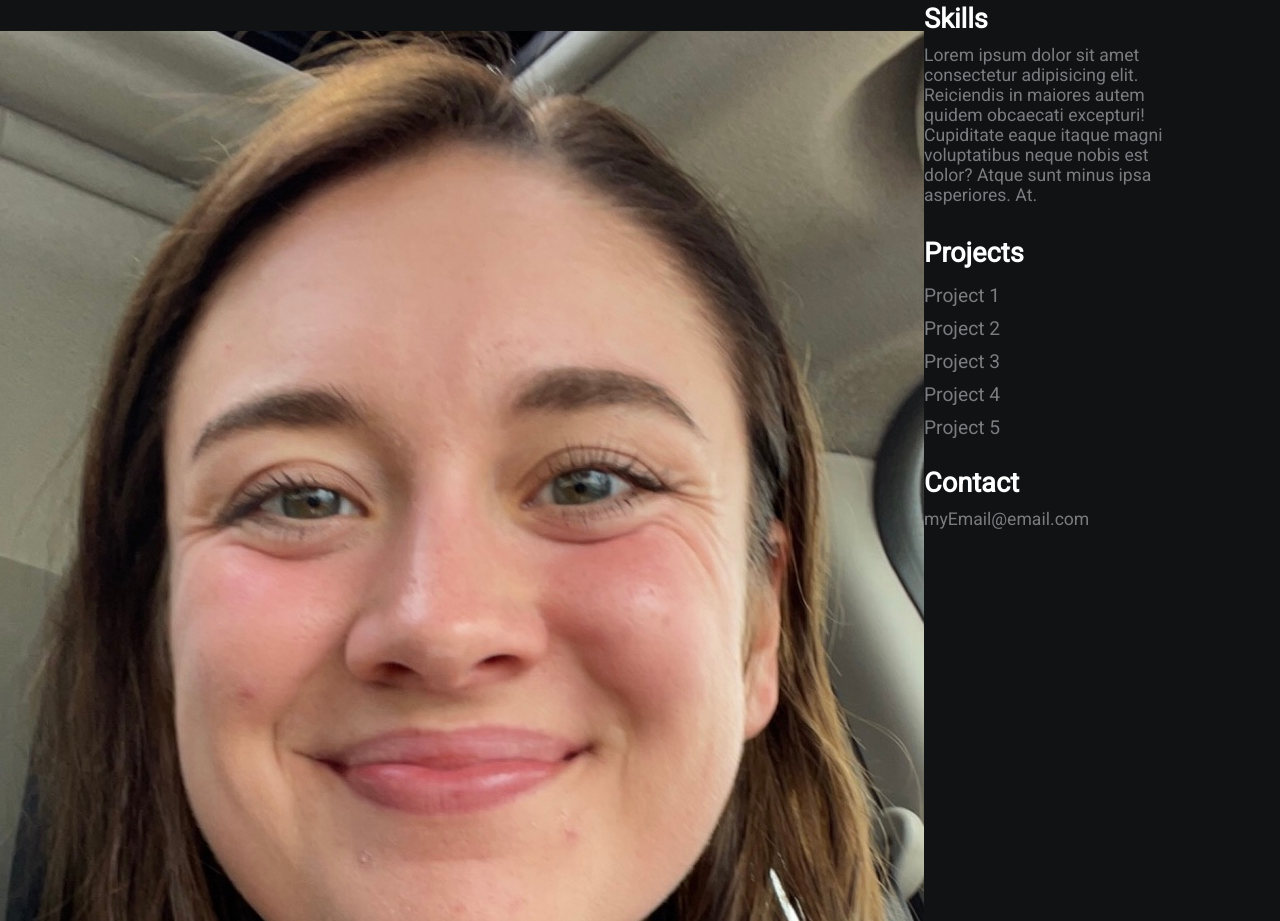
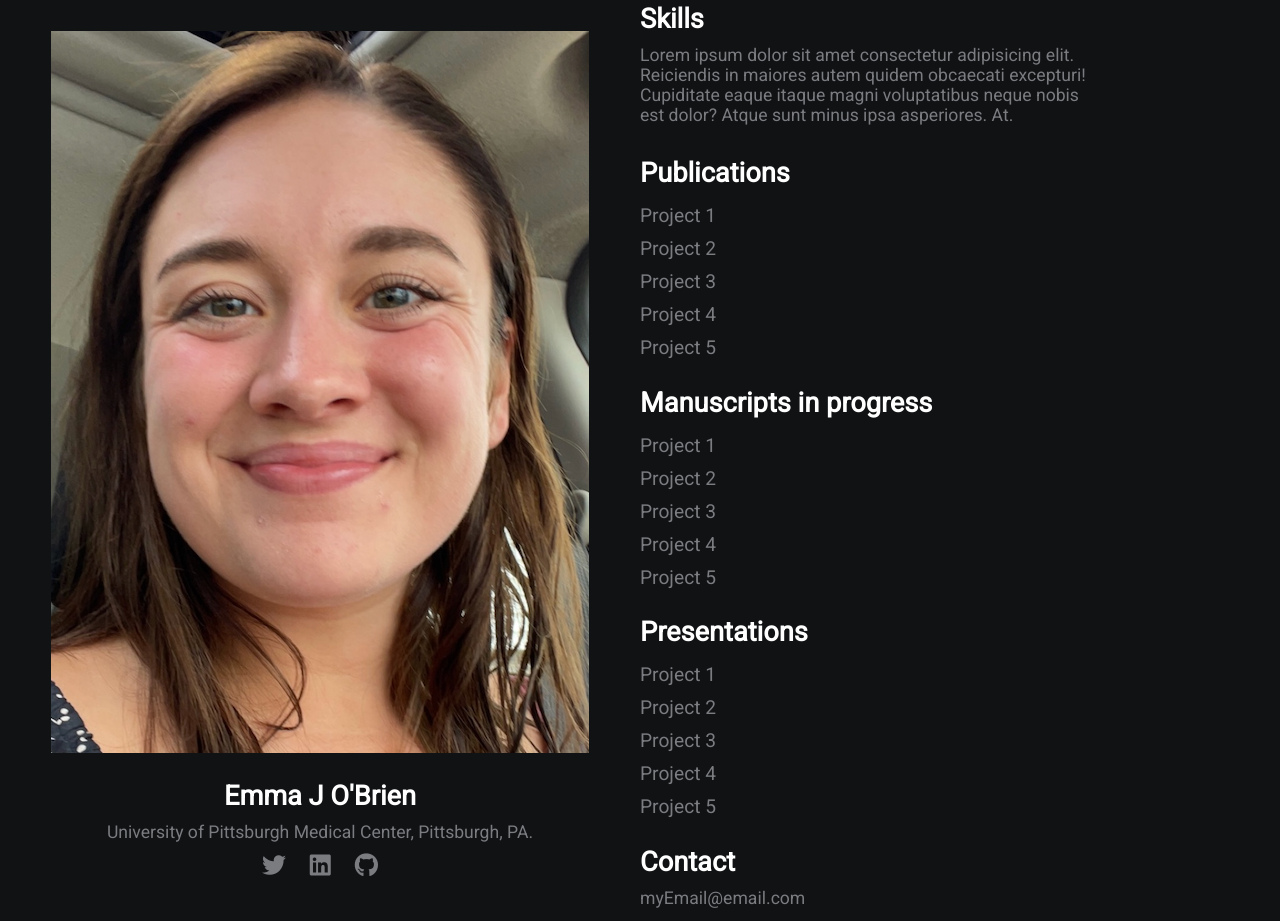
Before and after one commit to obrienemj/obrienemj.github.io, a plain HTML site: page index.html in a window 1280 px wide. Shown: the part 289-1210 px from the top of the page. Drawn offline with Linux system fonts and the light colour scheme.

Commit message:
smaller picture

```diff
--- a/index.html
+++ b/index.html
@@ -11,7 +11,7 @@
 <body>
     <div class="grid-2">
         <div class="section-1">
-            <img src="assets/IMG_0134 2.jpg" alt="Picture of Emma">
+            <img src="assets/website image smalllll.png" alt="Picture of Emma">
             <h2>Emma J O'Brien</h2>
             <p>University of Pittsburgh Medical Center, Pittsburgh, PA.</p>
             <a href="#"><i class="fab fa-twitter"></i></a>
@@ -26,12 +26,27 @@
 
             <h2>Skills</h2>
             <p>Lorem ipsum dolor sit amet consectetur adipisicing elit. Reiciendis in maiores autem quidem obcaecati excepturi! Cupiditate eaque itaque magni voluptatibus neque nobis est dolor? Atque sunt minus ipsa asperiores. At.</p>
-            <h2>Projects</h2>
+            <h2>Publications</h2>
             <a href="#">Project 1</a>
             <a href="#">Project 2</a>
             <a href="#">Project 3</a>
             <a href="#">Project 4</a>
             <a href="#">Project 5</a>
+
+            <h2>Manuscripts in progress</h2>
+            <a href="#">Project 1</a>
+            <a href="#">Project 2</a>
+            <a href="#">Project 3</a>
+            <a href="#">Project 4</a>
+            <a href="#">Project 5</a>
+
+            <h2>Presentations</h2>
+            <a href="#">Project 1</a>
+            <a href="#">Project 2</a>
+            <a href="#">Project 3</a>
+            <a href="#">Project 4</a>
+            <a href="#">Project 5</a>
+
             <h2>Contact</h2>
             <p>myEmail@email.com</p>
         </div>
```
Also changed, not shown: assets/website image smalllll.png (added).
